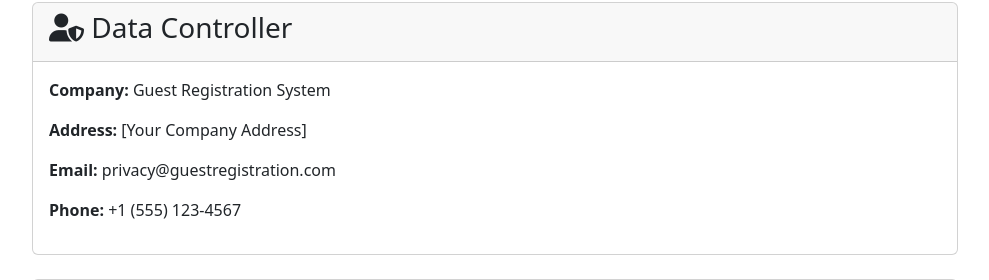
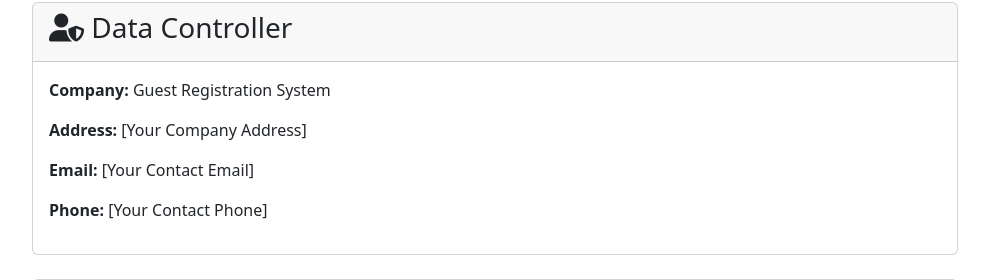
Before and after one commit to 32bit-s-r-o/guest-registration-system, a Flask app: page /gdpr in a window 1280 px wide. Shown: the part 401-681 px from the top of the page, without its empty margins (145-1134 px from the left). Run offline with Flask 3, Linux system fonts and the light colour scheme; data that the repository does not hold is empty.

Commit message:
Update GDPR template to replace placeholder contact information with dynamic admin contact details. Enhance privacy policy section to include data protection contact information and company details if available, improving compliance and user communication.

```diff
--- a/templates/gdpr.html
+++ b/templates/gdpr.html
@@ -40,8 +40,8 @@
                 {% endif %}
                 {% else %}
                 <p><strong>Address:</strong> [Your Company Address]</p>
-                <p><strong>Email:</strong> privacy@guestregistration.com</p>
-                <p><strong>Phone:</strong> +1 (555) 123-4567</p>
+                <p><strong>Email:</strong> [Your Contact Email]</p>
+                <p><strong>Phone:</strong> [Your Contact Phone]</p>
                 {% endif %}
             </div>
         </div>
@@ -173,7 +173,7 @@
                             {% if admin_contact and admin_contact.email %}
                             <a href="mailto:{{ admin_contact.email }}">{{ admin_contact.email }}</a>
                             {% else %}
-                            privacy@guestregistration.com
+                            [Your Contact Email]
                             {% endif %}
                         </strong>
                         with your request. We will respond within 30 days.
@@ -228,6 +228,30 @@
             <div class="card-body">
                 <p>For any questions about this privacy policy or to exercise your rights, please contact us:</p>
 
+                {% if admin_contact and (admin_contact.email or admin_contact.contact_phone) %}
+                <div class="row">
+                    <div class="col-md-6">
+                        <h5>Data Protection Contact</h5>
+                        {% if admin_contact.email %}
+                        <p><i class="fas fa-envelope"></i> <a href="mailto:{{ admin_contact.email }}">{{
+                                admin_contact.email }}</a></p>
+                        {% endif %}
+                        {% if admin_contact.contact_phone %}
+                        <p><i class="fas fa-phone"></i> <a href="tel:{{ admin_contact.contact_phone }}">{{
+                                admin_contact.contact_phone }}</a></p>
+                        {% endif %}
+                        <p><i class="fas fa-clock"></i> Response within 30 days</p>
+                    </div>
+                    <div class="col-md-6">
+                        <h5>Company Information</h5>
+                        <p><strong>{{ admin_contact.company_name if admin_contact.company_name else 'Guest Registration
+                                System' }}</strong></p>
+                        {% if admin_contact.contact_address %}
+                        <p><i class="fas fa-map-marker-alt"></i> {{ admin_contact.contact_address | nl2br }}</p>
+                        {% endif %}
+                    </div>
+                </div>
+                {% else %}
                 <div class="row">
                     <div class="col-md-6">
                         <h5>Data Protection Officer</h5>
@@ -240,6 +264,7 @@
                         <p><i class="fas fa-clock"></i> Response within 30 days</p>
                     </div>
                 </div>
+                {% endif %}
 
                 <div class="alert alert-info mt-3" role="alert">
                     <h6><i class="fas fa-info-circle"></i> Supervisory Authority</h6>
```
